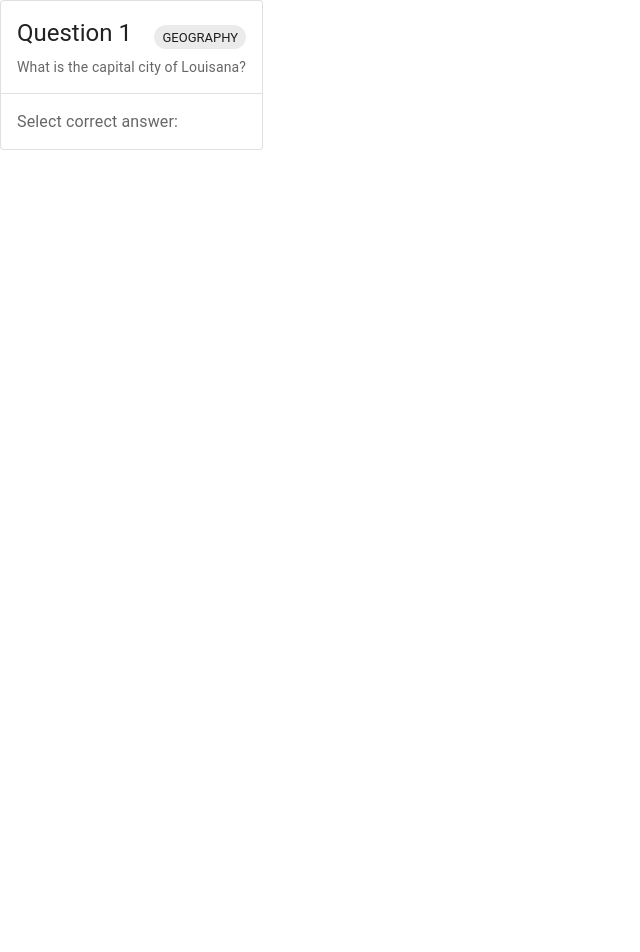
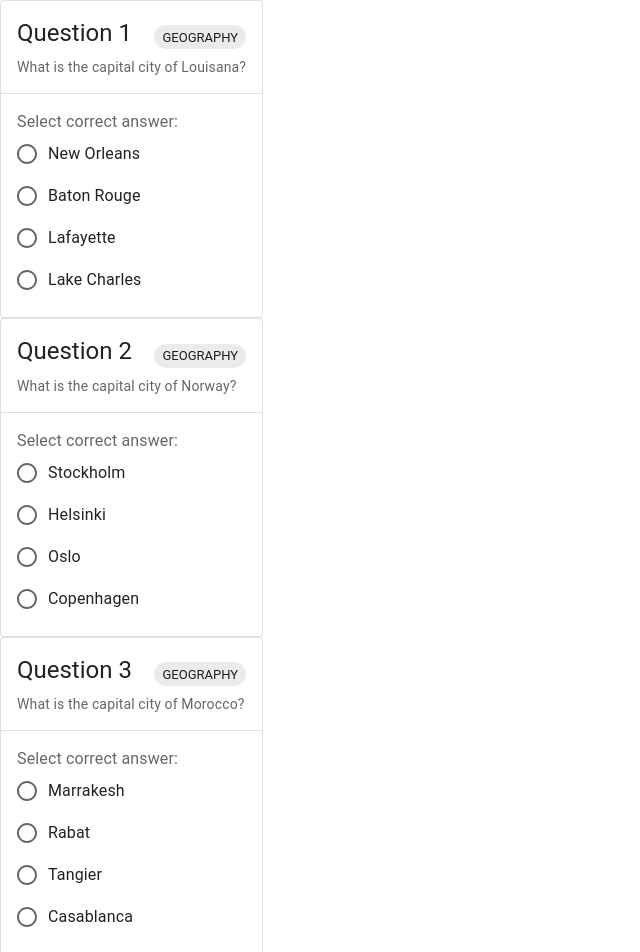
Before and after one commit to RWCannell/a-quiz-for-everyone, a React (Create React App) app in the folder frontend/: page /quiz in a window 1280 px wide. Shown: the top 952 px of the page, without its empty margins (0-640 px from the left). Before the commit the page ends 800 px from the top, so only its background shows below. Built offline with nearby package versions, Linux system fonts and the light colour scheme.

Commit message:
Rendered list of questions using mock data

```diff
--- a/frontend/src/components/QuestionCard.tsx
+++ b/frontend/src/components/QuestionCard.tsx
@@ -18,20 +18,9 @@ export type QuestionCardProps = {
     questionOptions: string[];
 };
 
-function renderQuestionOptions(options: string[]) {
-    return (
-        <>
-        {options.forEach((option: string) => {
-            <FormControlLabel value={option} control={<Radio />} label={option} />
-        })}
-        </>
-    );
-
-}
-
 function QuestionCard(questionCardProps: QuestionCardProps) {
   return (
-    <Card variant="outlined" sx={{ maxWidth: 360 }}>
+    <Card variant="outlined">
       <Box sx={{ p: 2 }}>
         <Stack direction="row" justifyContent="space-between" alignItems="center">
           <Typography gutterBottom variant="h5" component="div">
@@ -45,20 +34,16 @@ function QuestionCard(questionCardProps: QuestionCardProps) {
       </Box>
       <Divider />
       <Box sx={{ p: 2 }}>
-        {/* <Stack direction="row" spacing={1}>
-          <Chip color="primary" label="Soft" size="small" />
-          <Chip label="Medium" size="small" />
-          <Chip label="Hard" size="small" />
-          <Chip label="Hard" size="small" />
-        </Stack> */}
         <FormControl>
             <FormLabel id="options-radio-buttons-group-label">Select correct answer:</FormLabel>
             <RadioGroup
                 aria-labelledby="options-radio-buttons-group-label"
-                defaultValue="New Orleans"
+                defaultValue=""
                 name="options-radio-buttons-group"
             >
-                { renderQuestionOptions(questionCardProps.questionOptions) }
+                {questionCardProps.questionOptions.map((option: string, index) => {
+                    return <FormControlLabel key={index} value={option} control={<Radio />} label={option} />
+                })}
             </RadioGroup>
             </FormControl>
       </Box>
--- a/frontend/src/pages/QuestionsPage.tsx
+++ b/frontend/src/pages/QuestionsPage.tsx
@@ -5,6 +5,59 @@ import Typography from '@mui/material/Typography';
 import Grid from '@mui/material/Grid';
 import QuestionCard, { QuestionCardProps } from '../components/QuestionCard';
 
+type QuestionOptionsDto = {
+    id: string;
+    questionText: string;
+    questionSubject: string;
+    questionOptions: string[];
+};
+
+const questions: QuestionOptionsDto[] = [
+    {
+        id: '1',
+        questionText: 'What is the capital city of Louisana?',
+        questionSubject: 'GEOGRAPHY',
+        questionOptions: [
+            'New Orleans',
+            'Baton Rouge',
+            'Lafayette',
+            'Lake Charles'
+        ],
+    },
+    {
+        id: '2',
+        questionText: 'What is the capital city of Norway?',
+        questionSubject: 'GEOGRAPHY',
+        questionOptions: [
+            'Stockholm',
+            'Helsinki',
+            'Oslo',
+            'Copenhagen'
+        ],
+    },
+    {
+        id: '3',
+        questionText: 'What is the capital city of Morocco?',
+        questionSubject: 'GEOGRAPHY',
+        questionOptions: [
+            'Marrakesh',
+            'Rabat',
+            'Tangier',
+            'Casablanca'
+        ],
+    },
+    {
+        id: '4',
+        questionText: 'What is the capital city of Brazil?',
+        questionSubject: 'GEOGRAPHY',
+        questionOptions: [
+            'Brasilia',
+            'Rio de Janiero',
+            'Sao Paolo',
+            'Salvador'
+        ],
+    }
+];
 const questionCardProps: QuestionCardProps = {
     questionNumber: 1,
     questionSubject: 'GEOGRAPHY',
@@ -26,12 +79,24 @@ function QuestionsPage() {
           justifyContent="left"
         >
           <Grid item>
-            <Box sx={{ width: '100%' }}>
+            {questions.map((question: QuestionOptionsDto, index) => {
+                return (
+                    <Box sx={{ width: '100%' }}>
+                    <QuestionCard {...{
+                        questionNumber: index + 1,
+                        questionText: question.questionText,
+                        questionSubject: question.questionSubject,
+                        questionOptions: question.questionOptions,
+                    }}/>
+                </Box>
+                )
+            })}
+            {/* <Box sx={{ width: '100%' }}>
                 <QuestionCard {
                     ...questionCardProps
                 }
                 />
-            </Box>
+            </Box> */}
           </Grid>
         </Grid>
       </Box>
```
